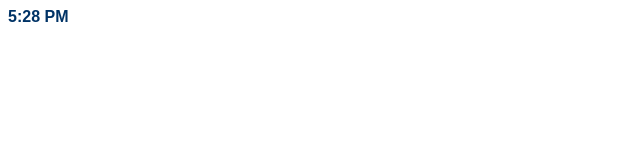
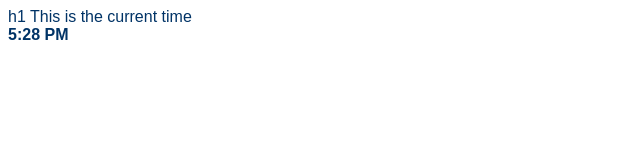
Before and after one commit to caffeinatedmonkey/caffeinatedmonkey.github.io, a plain HTML site: page index.html in a window 1280 px wide. Shown: the whole page, without its empty margins (0-640 px from the left). Drawn offline with Linux system fonts and the light colour scheme.

Commit message:
Update index.html

```diff
--- a/index.html
+++ b/index.html
@@ -24,7 +24,7 @@
                 hours = 12;
             }
 
-            document.write("<b><div id='d1'>" + hours + ":" +
+            document.write("h1 This is the current time<b><div id='d1'>" + hours + ":" +
                 minutes + " " + suffix + "</div></b>");
 
         </script>
```
